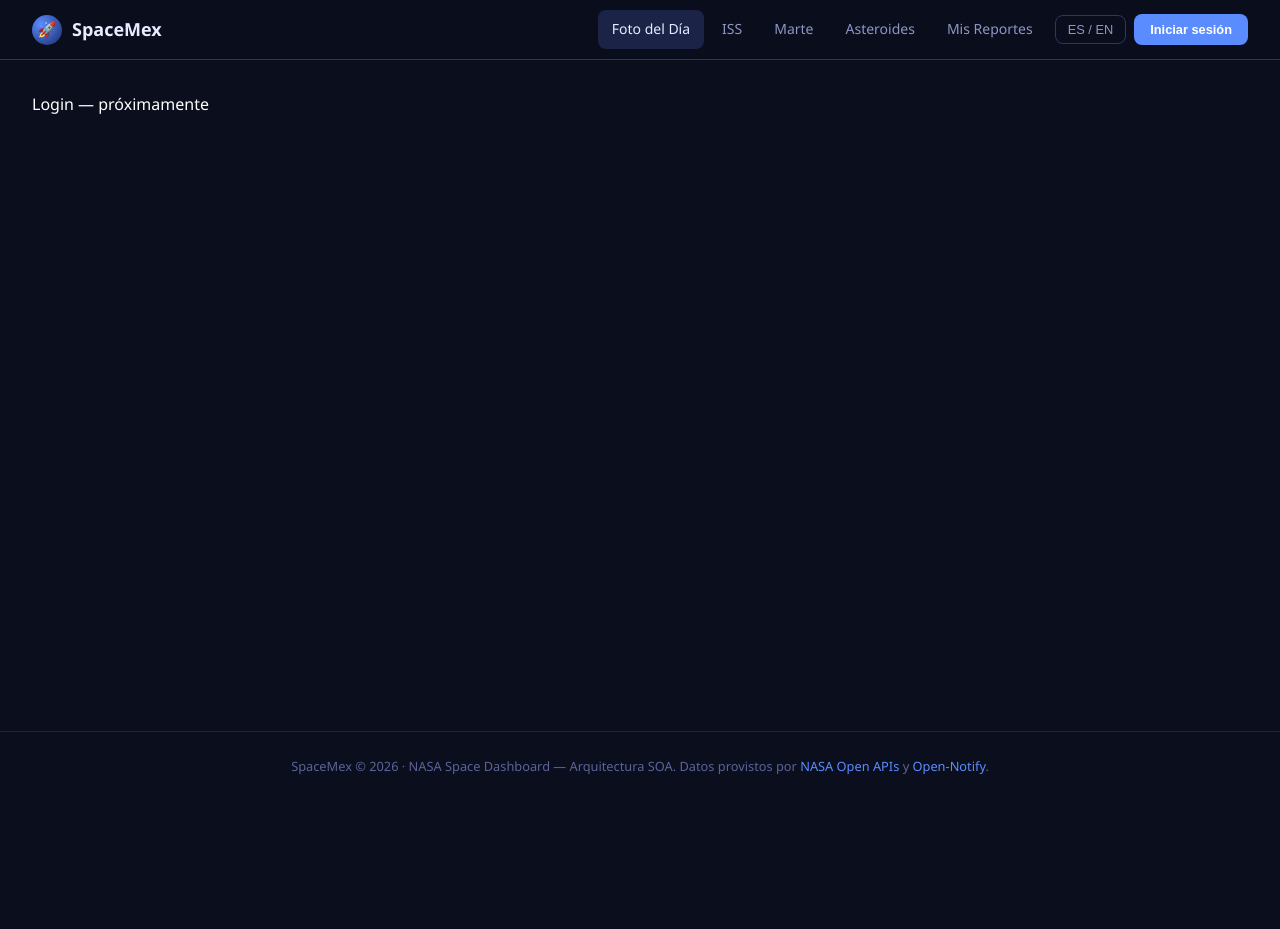
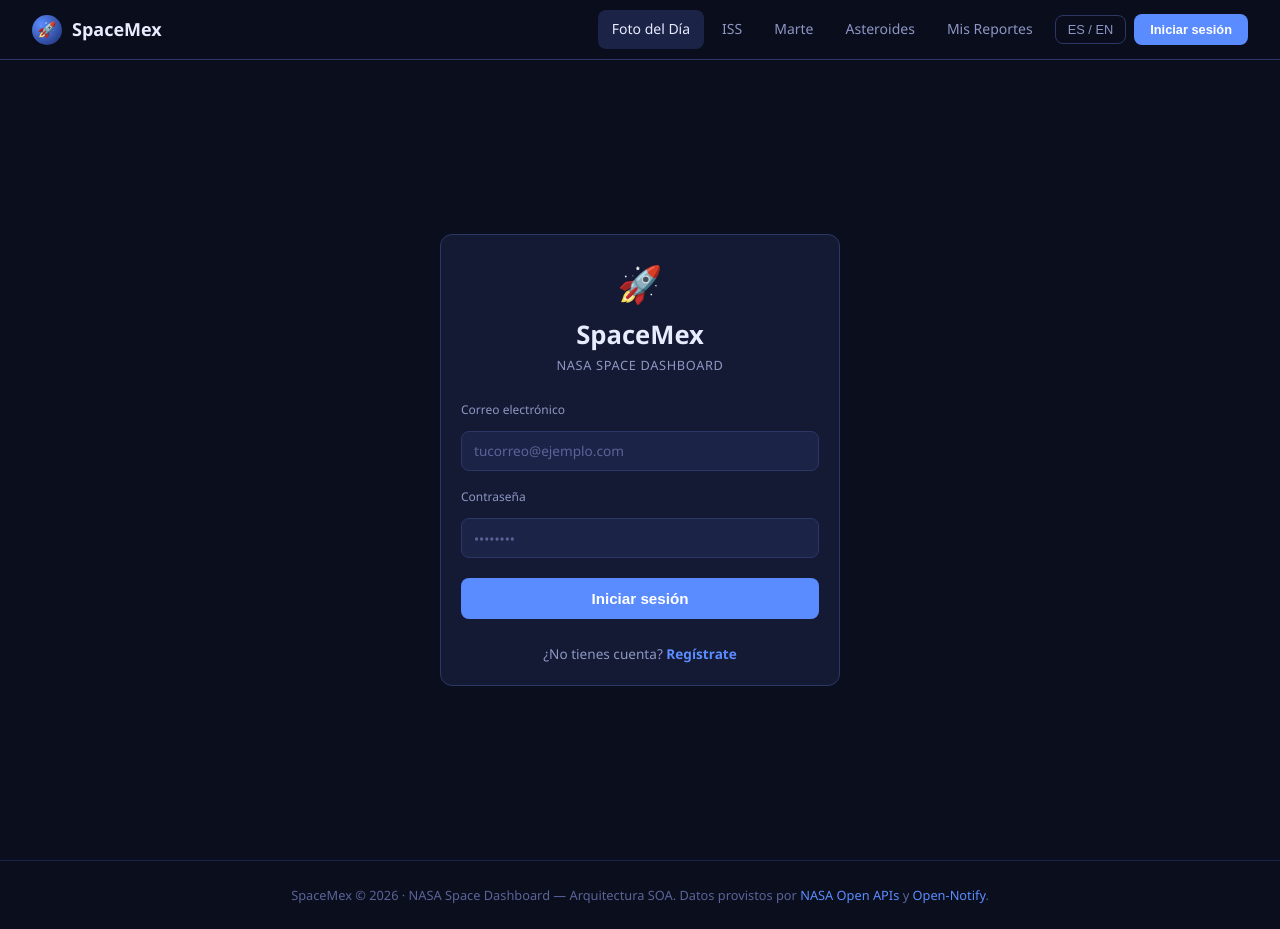
Before and after one commit to DjRober/spacemx, a Vue app in the folder frontend/: page /login in a window 1280 px wide. Before the commit the page ends 800 px from the top, so only its background shows below. Built offline with nearby package versions, Linux system fonts and the light colour scheme.

Commit message:
feat: agregar LoginView con formulario y redirección al dashboard

```diff
--- a/frontend/src/views/LoginView.vue
+++ b/frontend/src/views/LoginView.vue
@@ -1,3 +1,151 @@
 <template>
-  <p style="padding: 2rem; color: white">Login — próximamente</p>
+  <div class="login-page">
+    <div class="login-card card">
+
+      <!-- Logo / nombre -->
+      <div class="login-brand">
+        <span class="login-brand-icon">🚀</span>
+        <h1 class="login-brand-name">SpaceMex</h1>
+        <p class="login-brand-sub">NASA Space Dashboard</p>
+      </div>
+
+      <!-- Formulario -->
+      <div class="login-form">
+        <div class="login-field">
+          <label for="email" class="field-label">Correo electrónico</label>
+          <input
+            id="email"
+            v-model="email"
+            type="email"
+            class="input"
+            placeholder="tucorreo@ejemplo.com"
+            autocomplete="email"
+          />
+        </div>
+
+        <div class="login-field">
+          <label for="password" class="field-label">Contraseña</label>
+          <input
+            id="password"
+            v-model="password"
+            type="password"
+            class="input"
+            placeholder="••••••••"
+            autocomplete="current-password"
+            @keyup.enter="handleLogin"
+          />
+        </div>
+
+        <button class="btn login-btn" @click="handleLogin">
+          Iniciar sesión
+        </button>
+      </div>
+
+      <!-- Link a registro -->
+      <p class="login-register-link">
+        ¿No tienes cuenta?
+        <router-link to="/register">Regístrate</router-link>
+      </p>
+
+    </div>
+  </div>
 </template>
+
+<script setup>
+import { ref } from 'vue'
+import { useRouter } from 'vue-router'
+import { useAuth } from '../composables/useAuth.js'
+
+const auth = useAuth()
+const router = useRouter()
+
+const email = ref('')
+const password = ref('')
+
+function handleLogin() {
+  auth.login(email.value, password.value)
+  router.push('/dashboard')
+}
+</script>
+
+<style scoped>
+.login-page {
+  min-height: 100vh;
+  display: flex;
+  align-items: center;
+  justify-content: center;
+  background-color: var(--color-bg-app);
+  padding: 1.5rem;
+}
+
+.login-card {
+  width: 100%;
+  max-width: 400px;
+  display: flex;
+  flex-direction: column;
+  gap: 1.5rem;
+}
+
+/* ── Brand ─────────────────────────────────────────────────────── */
+.login-brand {
+  text-align: center;
+}
+
+.login-brand-icon {
+  font-size: 2.25rem;
+  display: block;
+  margin-bottom: 0.5rem;
+}
+
+.login-brand-name {
+  font-size: 1.6rem;
+  font-weight: 700;
+  color: var(--color-text-primary);
+  margin: 0 0 0.25rem;
+}
+
+.login-brand-sub {
+  font-size: 0.8rem;
+  color: var(--color-text-secondary);
+  margin: 0;
+  letter-spacing: 0.05em;
+  text-transform: uppercase;
+}
+
+/* ── Form ──────────────────────────────────────────────────────── */
+.login-form {
+  display: flex;
+  flex-direction: column;
+  gap: 1rem;
+}
+
+.login-field {
+  display: flex;
+  flex-direction: column;
+  gap: 0.35rem;
+}
+
+.login-btn {
+  width: 100%;
+  margin-top: 0.25rem;
+  padding: 0.75rem;
+  font-size: 0.95rem;
+}
+
+/* ── Footer link ───────────────────────────────────────────────── */
+.login-register-link {
+  text-align: center;
+  font-size: 0.85rem;
+  color: var(--color-text-secondary);
+  margin: 0;
+}
+
+.login-register-link a {
+  color: var(--color-accent);
+  font-weight: 600;
+}
+
+.login-register-link a:hover {
+  text-decoration: underline;
+}
+</style>
```
Also changed, not shown: 1 other file (tests, documents, lock files or other folders).
